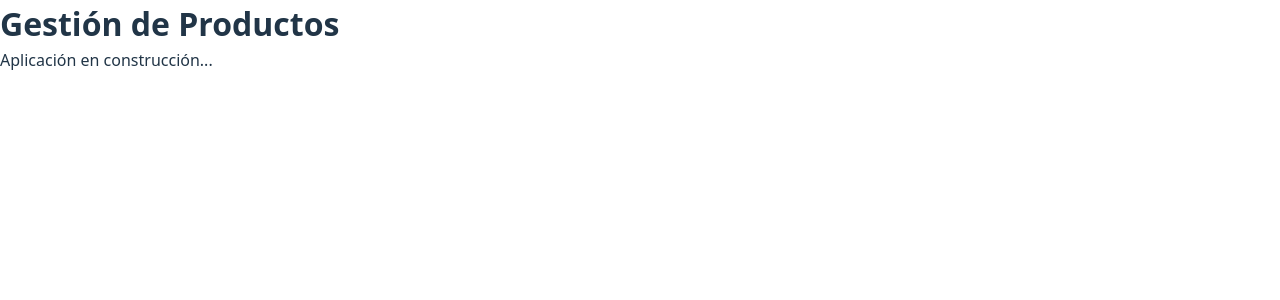
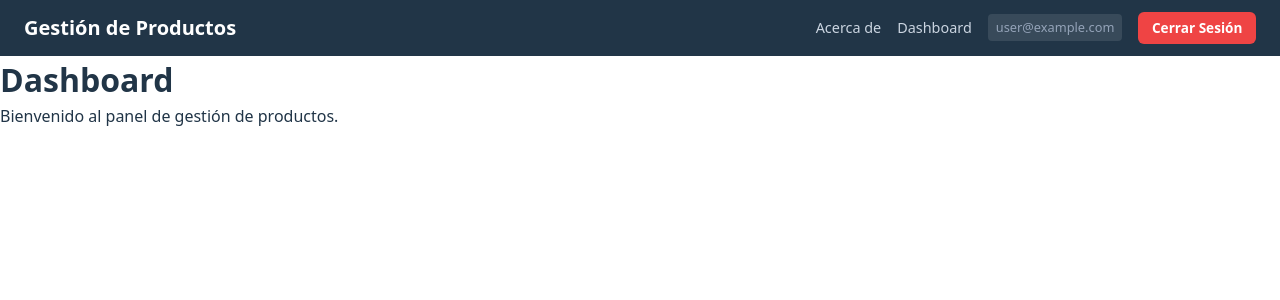
Before and after one commit to Mateocas1/utn-react-final, a React (Vite) app: page /dashboard in a window 1280 px wide. Shown: the top 300 px of the page. Built offline with nearby package versions, Linux system fonts and the light colour scheme; no server answers; sample sign-in values are in the browser's storage.

Commit message:
feat: routing con React Router DOM, rutas protegidas y Navbar

```diff
--- a/src/App.css
+++ b/src/App.css
@@ -4,3 +4,7 @@
   flex-direction: column;
   min-height: 100vh;
 }
+
+.main-content {
+  flex: 1;
+}
--- a/src/App.jsx
+++ b/src/App.jsx
@@ -1,11 +1,42 @@
+import { BrowserRouter, Routes, Route, Navigate } from 'react-router-dom'
+import { useAuth } from './hooks/useAuth'
+import Navbar from './components/Navbar'
+import PrivateRoute from './components/PrivateRoute'
+import Login from './pages/Login'
+import Register from './pages/Register'
+import Dashboard from './pages/Dashboard'
 import './App.css'
 
 function App() {
+  const { user } = useAuth()
+
   return (
-    <div className="app">
-      <h1>Gestión de Productos</h1>
-      <p>Aplicación en construcción...</p>
-    </div>
+    <BrowserRouter>
+      <div className="app">
+        <Navbar />
+        <main className="main-content">
+          <Routes>
+            <Route
+              path="/login"
+              element={user ? <Navigate to="/dashboard" replace /> : <Login />}
+            />
+            <Route
+              path="/register"
+              element={user ? <Navigate to="/dashboard" replace /> : <Register />}
+            />
+            <Route
+              path="/dashboard"
+              element={
+                <PrivateRoute>
+                  <Dashboard />
+                </PrivateRoute>
+              }
+            />
+            <Route path="/" element={<Navigate to="/dashboard" replace />} />
+          </Routes>
+        </main>
+      </div>
+    </BrowserRouter>
   )
 }
 
--- /dev/null
+++ b/src/components/Navbar.jsx
@@ -0,0 +1,46 @@
+import { Link, useNavigate } from 'react-router-dom'
+import { useAuth } from '../hooks/useAuth'
+import '../styles/Navbar.css'
+
+function Navbar() {
+  const { user, logout } = useAuth()
+  const navigate = useNavigate()
+
+  async function handleLogout() {
+    try {
+      await logout()
+      navigate('/login')
+    } catch (error) {
+      console.error('Error al cerrar sesión:', error)
+    }
+  }
+
+  return (
+    <nav className="navbar">
+      <div className="navbar-brand">
+        <Link to="/">Gestión de Productos</Link>
+      </div>
+
+      <div className="navbar-links">
+        <Link to="/about">Acerca de</Link>
+
+        {user ? (
+          <>
+            <Link to="/dashboard">Dashboard</Link>
+            <span className="navbar-email">{user.email}</span>
+            <button onClick={handleLogout} className="navbar-logout-btn">
+              Cerrar Sesión
+            </button>
+          </>
+        ) : (
+          <>
+            <Link to="/login">Ingresar</Link>
+            <Link to="/register">Registrarse</Link>
+          </>
+        )}
+      </div>
+    </nav>
+  )
+}
+
+export default Navbar
--- /dev/null
+++ b/src/components/PrivateRoute.jsx
@@ -0,0 +1,14 @@
+import { Navigate } from 'react-router-dom'
+import { useAuth } from '../hooks/useAuth'
+
+function PrivateRoute({ children }) {
+  const { user } = useAuth()
+
+  if (!user) {
+    return <Navigate to="/login" replace />
+  }
+
+  return children
+}
+
+export default PrivateRoute
--- /dev/null
+++ b/src/pages/Dashboard.jsx
@@ -0,0 +1,10 @@
+function Dashboard() {
+  return (
+    <div className="dashboard-container">
+      <h1>Dashboard</h1>
+      <p>Bienvenido al panel de gestión de productos.</p>
+    </div>
+  )
+}
+
+export default Dashboard
--- a/src/pages/Login.jsx
+++ b/src/pages/Login.jsx
@@ -1,4 +1,5 @@
 import { useState } from 'react'
+import { Link } from 'react-router-dom'
 import { useAuth } from '../hooks/useAuth'
 import '../styles/Auth.css'
 
@@ -99,7 +100,7 @@ function Login() {
         </form>
 
         <p className="auth-link">
-          ¿No tenés cuenta? <a href="/register">Registrate</a>
+          ¿No tenés cuenta? <Link to="/register">Registrate</Link>
         </p>
       </div>
     </div>
--- a/src/pages/Register.jsx
+++ b/src/pages/Register.jsx
@@ -1,4 +1,5 @@
 import { useState } from 'react'
+import { Link } from 'react-router-dom'
 import { useAuth } from '../hooks/useAuth'
 import '../styles/Auth.css'
 
@@ -113,7 +114,7 @@ function Register() {
         </form>
 
         <p className="auth-link">
-          ¿Ya tenés cuenta? <a href="/login">Iniciá sesión</a>
+          ¿Ya tenés cuenta? <Link to="/login">Iniciá sesión</Link>
         </p>
       </div>
     </div>
--- /dev/null
+++ b/src/styles/Navbar.css
@@ -0,0 +1,60 @@
+/* === Navbar === */
+
+.navbar {
+  display: flex;
+  justify-content: space-between;
+  align-items: center;
+  padding: 0.75rem 1.5rem;
+  background-color: #213547;
+  color: #ffffff;
+}
+
+.navbar-brand a {
+  color: #ffffff;
+  font-size: 1.25rem;
+  font-weight: 700;
+  text-decoration: none;
+}
+
+.navbar-links {
+  display: flex;
+  align-items: center;
+  gap: 1rem;
+}
+
+.navbar-links a {
+  color: #cbd5e1;
+  text-decoration: none;
+  font-size: 0.9rem;
+  font-weight: 500;
+  transition: color 0.2s;
+}
+
+.navbar-links a:hover {
+  color: #ffffff;
+}
+
+.navbar-email {
+  font-size: 0.8rem;
+  color: #94a3b8;
+  padding: 0.25rem 0.5rem;
+  background-color: rgba(255, 255, 255, 0.1);
+  border-radius: 4px;
+}
+
+.navbar-logout-btn {
+  padding: 0.4rem 0.85rem;
+  background-color: #ef4444;
+  color: #ffffff;
+  border: none;
+  border-radius: 6px;
+  font-size: 0.85rem;
+  font-weight: 600;
+  font-family: inherit;
+  cursor: pointer;
+  transition: background-color 0.2s;
+}
+
+.navbar-logout-btn:hover {
+  background-color: #dc2626;
+}
```
